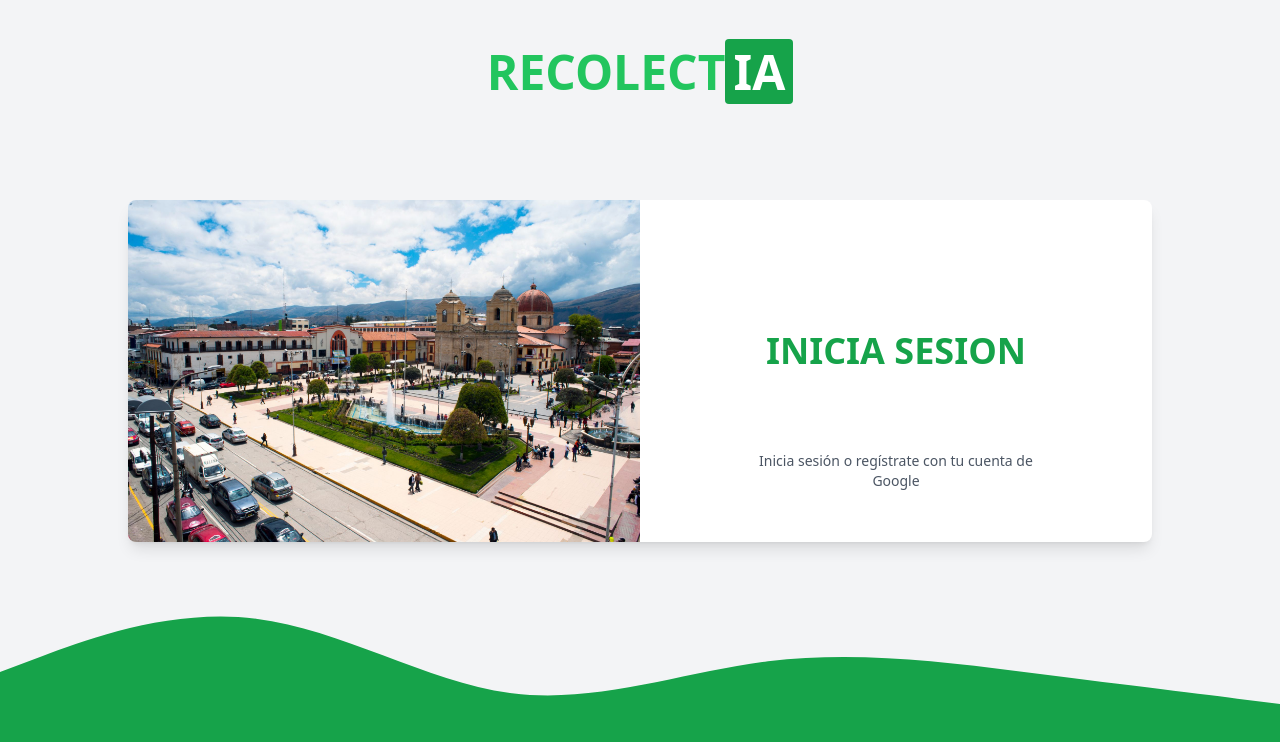
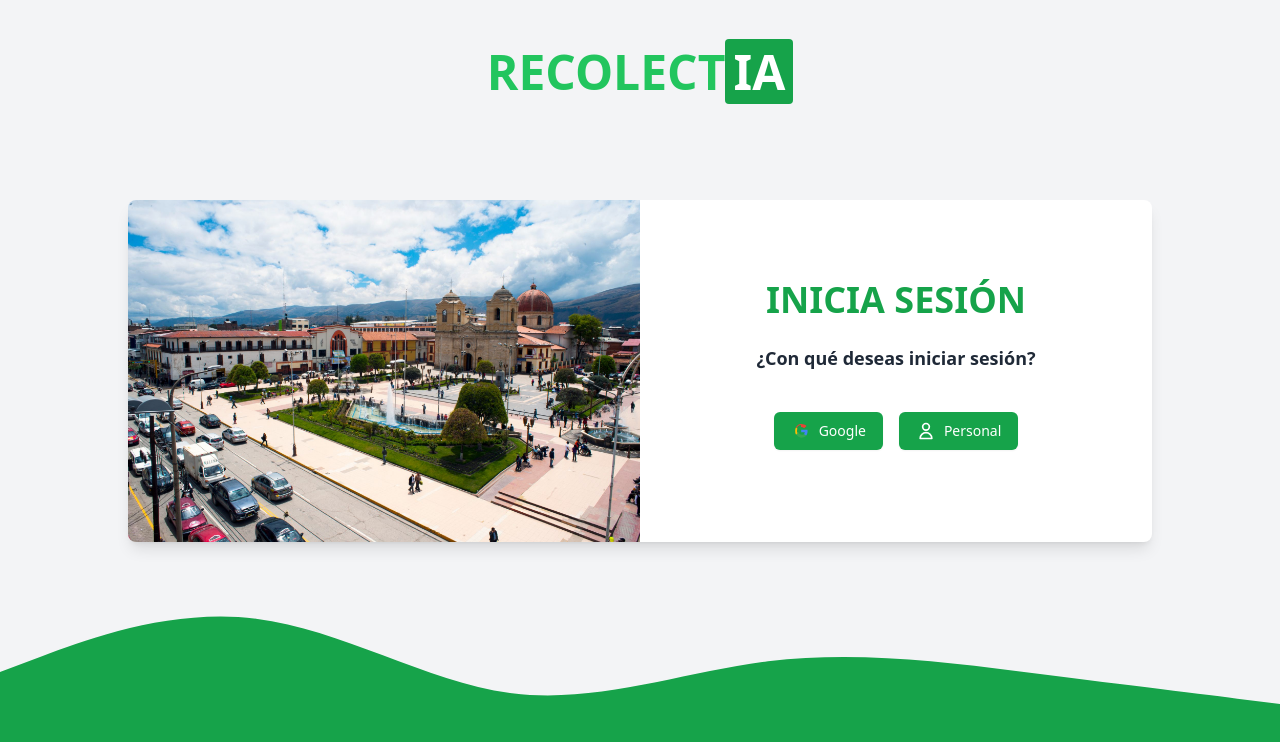
Before and after one commit to ThonyMarckDEV/RECOLECTIA_FRONTEND, a React (Create React App) app: page / in a window 1280 px wide. Shown: the top 742 px of the page. Built offline with nearby package versions, Linux system fonts and the light colour scheme.

Commit message:
Added UIS

```diff
--- a/src/ui/auth/Login/Login.jsx
+++ b/src/ui/auth/Login/Login.jsx
@@ -5,11 +5,16 @@ import 'react-toastify/dist/ReactToastify.css';
 import { GoogleOAuthProvider, GoogleLogin } from '@react-oauth/google';
 import jwtUtils from '../../../utilities/jwtUtils';
 import LoadingScreen from '../../../components/Shared/LoadingScreen';
+import LoginForm from './components/LoginForm';
 import authService from './services/authService';
 import loginimg from '../../../assets/img/login.jpg';
 
 const Login = () => {
   const [loading, setLoading] = useState(false);
+  const [username, setUsername] = useState('');
+  const [password, setPassword] = useState('');
+  const [rememberMe, setRememberMe] = useState(false);
+  const [loginMethod, setLoginMethod] = useState(null); // 'google' or 'personal'
   const navigate = useNavigate();
 
   const handleGoogleLoginSuccess = async (credentialResponse) => {
@@ -20,8 +25,12 @@ const Login = () => {
       const { access_token, refresh_token, idRefreshToken: refresh_token_id } = result;
 
       const accessTokenExpiration = '; path=/; Secure; SameSite=Strict';
-      const refreshTokenExpiration = `; expires=${new Date(Date.now() + 7 * 24 * 60 * 60 * 1000).toUTCString()}; path=/; Secure; SameSite=Strict`;
-      const refreshTokenIDExpiration = `; expires=${new Date(Date.now() + 7 * 24 * 60 * 60 * 1000).toUTCString()}; path=/; Secure; SameSite=Strict`;
+      const refreshTokenExpiration = rememberMe
+        ? `; expires=${new Date(Date.now() + 7 * 24 * 60 * 60 * 1000).toUTCString()}; path=/; Secure; SameSite=Strict`
+        : '; path=/; Secure; SameSite=Strict';
+      const refreshTokenIDExpiration = rememberMe
+        ? `; expires=${new Date(Date.now() + 7 * 24 * 60 * 60 * 1000).toUTCString()}; path=/; Secure; SameSite=Strict`
+        : '; path=/; Secure; SameSite=Strict';
 
       document.cookie = `access_token=${access_token}${accessTokenExpiration}`;
       document.cookie = `refresh_token=${refresh_token}${refreshTokenExpiration}`;
@@ -54,6 +63,53 @@ const Login = () => {
     }
   };
 
+  const handleLogin = async (e) => {
+    e.preventDefault();
+    setLoading(true);
+    try {
+      const result = await authService.login(username, password, rememberMe);
+
+      const { access_token, refresh_token, idRefreshToken: refresh_token_id } = result;
+
+      const accessTokenExpiration = '; path=/; Secure; SameSite=Strict';
+      const refreshTokenExpiration = rememberMe
+        ? `; expires=${new Date(Date.now() + 7 * 24 * 60 * 60 * 1000).toUTCString()}; path=/; Secure; SameSite=Strict`
+        : '; path=/; Secure; SameSite=Strict';
+      const refreshTokenIDExpiration = rememberMe
+        ? `; expires=${new Date(Date.now() + 7 * 24 * 60 * 60 * 1000).toUTCString()}; path=/; Secure; SameSite=Strict`
+        : '; path=/; Secure; SameSite=Strict';
+
+      document.cookie = `access_token=${access_token}${accessTokenExpiration}`;
+      document.cookie = `refresh_token=${refresh_token}${refreshTokenExpiration}`;
+      document.cookie = `refresh_token_id=${refresh_token_id}${refreshTokenIDExpiration}`;
+
+      const rol = jwtUtils.getUserRole(access_token);
+
+      switch (rol) {
+        case 'admin':
+          toast.success('¡Login exitoso!');
+          setTimeout(() => navigate('/admin'), 1500);
+          break;
+        case 'usuario':
+          toast.success('¡Login exitoso!');
+          setTimeout(() => navigate('/usuario'), 1500);
+          break;
+        case 'recolector':
+          toast.success('¡Login exitoso!');
+          setTimeout(() => navigate('/recolector'), 1500);
+          break;
+        default:
+          console.error('Rol no reconocido:', rol);
+          toast.error(`Rol no reconocido: ${rol}`);
+      }
+    } catch (error) {
+      console.error('Error en login:', error);
+      toast.error('Error al iniciar sesión. Por favor, verifica tus credenciales.');
+    } finally {
+      setLoading(false);
+    }
+  };
+
   return (
     <GoogleOAuthProvider clientId="265411714077-agc6ajcfsq3gu56982on32b52p7lbcir.apps.googleusercontent.com">
       <div className="relative min-h-screen w-full bg-gray-100 flex flex-col items-center justify-start p-4 overflow-hidden">
@@ -79,7 +135,15 @@ const Login = () => {
           </svg>
         </div>
 
-        <ToastContainer />
+        <ToastContainer
+          position="top-right"
+          autoClose={5000}
+          hideProgressBar={false}
+          closeOnClick
+          pauseOnHover
+          draggable
+          theme="light"
+        />
         {/* Main Content */}
         <div className="max-w-5xl w-full bg-white rounded-lg shadow-lg flex flex-col lg:flex-row overflow-hidden relative z-10 mt-6 sm:mt-10 lg:mt-20">
           {/* Image Section */}
@@ -91,16 +155,75 @@ const Login = () => {
             />
           </div>
 
-          {/* Google Login Section */}
-          <div className="w-full lg:w-1/2 p-6 sm:p-8 lg:p-12 flex flex-col items-center justify-center mt-12 sm:mt-16 lg:mt-20">
+          {/* Login Section */}
+          <div className="w-full lg:w-1/2 p-6 sm:p-8 lg:p-12 flex flex-col items-center justify-start mt-4 sm:mt-6 lg:mt-8">
             <h3 className="text-2xl sm:text-3xl lg:text-4xl font-extrabold text-green-600 mb-6 text-center">
-              INICIA SESION
+              INICIA SESIÓN
             </h3>
 
             {loading ? (
               <LoadingScreen />
             ) : (
-              <div className="flex flex-col items-center w-full max-w-xs">
+              <div className="flex flex-col items-center w-full max-w-xs space-y-6">
+                <h4 className="text-lg font-semibold text-gray-800 mb-4">
+                  ¿Con qué deseas iniciar sesión?
+                </h4>
+                <div className="flex flex-col sm:flex-row gap-4 w-full justify-center">
+                  <button
+                    onClick={() => setLoginMethod('google')}
+                    className={`flex items-center justify-center py-2 px-4 border border-transparent rounded-md shadow-sm text-sm font-medium text-white ${
+                      loginMethod === 'google' ? 'bg-green-700' : 'bg-green-600 hover:bg-green-700'
+                    } focus:outline-none focus:ring-2 focus:ring-offset-2 focus:ring-green-500`}
+                  >
+                    <svg
+                      className="w-5 h-5 mr-2"
+                      viewBox="0 0 24 24"
+                      fill="currentColor"
+                    >
+                      <path
+                        d="M12.24 10.667v2.833h4.396c-.177 1.093-.702 2.015-1.49 2.634l2.418 1.867c1.467-1.354 2.316-3.287 2.316-5.501 0-.682-.066-1.346-.19-1.983h-7.45z"
+                        fill="#4285F4"
+                      />
+                      <path
+                        d="M12 20c2.667 0 4.867-.867 6.49-2.333l-2.418-1.867c-.734.5-1.667.834-2.772.834-2.133 0-3.934-1.434-4.578-3.366H5.733v2.133C7.333 18.133 9.533 20 12 20z"
+                        fill="#34A853"
+                      />
+                      <path
+                        d="M7.422 13.667c-.167-.5-.267-1.033-.267-1.667s.1-1.167.267-1.667V8.2H5.733C5.2 9.333 5 10.6 5 12s.2 2.667.733 3.8h1.689z"
+                        fill="#FBBC05"
+                      />
+                      <path
+                        d="M12 7.333c1.467 0 2.767.5 3.8 1.467l2.834-2.834C16.867 4.533 14.667 3.667 12 3.667c-2.667 0-4.867 1.867-6.467 4.533h1.689c.644-1.932 2.444-3.333 4.778-3.333z"
+                        fill="#EA4335"
+                      />
+                    </svg>
+                    Google
+                  </button>
+                  <button
+                    onClick={() => setLoginMethod('personal')}
+                    className={`flex items-center justify-center py-2 px-4 border border-transparent rounded-md shadow-sm text-sm font-medium text-white ${
+                      loginMethod === 'personal' ? 'bg-green-700' : 'bg-green-600 hover:bg-green-700'
+                    } focus:outline-none focus:ring-2 focus:ring-offset-2 focus:ring-green-500`}
+                  >
+                    <svg
+                      className="w-5 h-5 mr-2"
+                      fill="none"
+                      stroke="currentColor"
+                      viewBox="0 0 24 24"
+                      xmlns="http://www.w3.org/2000/svg"
+                    >
+                      <path
+                        strokeLinecap="round"
+                        strokeLinejoin="round"
+                        strokeWidth={2}
+                        d="M16 7a4 4 0 11-8 0 4 4 0 018 0zM12 14a7 7 0 00-7 7h14a7 7 0 00-7-7z"
+                      />
+                    </svg>
+                    Personal
+                  </button>
+                </div>
+                {loginMethod === 'google' && (
+                  <div className="w-full mt-6">
                     <GoogleLogin
                       onSuccess={handleGoogleLoginSuccess}
                       onError={() => {
@@ -116,6 +239,21 @@ const Login = () => {
                     </p>
                   </div>
                 )}
+                {loginMethod === 'personal' && (
+                  <div className="w-full mt-6">
+                    <LoginForm
+                      username={username}
+                      setUsername={setUsername}
+                      password={password}
+                      setPassword={setPassword}
+                      handleLogin={handleLogin}
+                      rememberMe={rememberMe}
+                      setRememberMe={setRememberMe}
+                    />
+                  </div>
+                )}
+              </div>
+            )}
           </div>
         </div>
       </div>
--- a/src/ui/auth/Login/services/authService.js
+++ b/src/ui/auth/Login/services/authService.js
@@ -1,5 +1,18 @@
 import axios from 'axios';
 import API_BASE_URL from '../../../../js/urlHelper';
+
+const login = async (username, password, rememberMe) => {
+  const response = await axios.post(
+    `${API_BASE_URL}/api/login`,
+    { username, password, remember_me: rememberMe },
+    {
+      headers: {
+        'Content-Type': 'application/json',
+      },
+    }
+  );
+  return response.data;
+};
 
 const googleLogin = async (googleToken) => {
   const response = await axios.post(
@@ -15,6 +28,7 @@ const googleLogin = async (googleToken) => {
 };
 
 const authService = {
+  login,
   googleLogin
 };
 
--- a/src/ui/usuario/home.jsx
+++ b/src/ui/usuario/home.jsx
@@ -4,7 +4,7 @@ const Home = () => {
   return (
     <div className="flex-1 p-6">
       <h1 className="text-2xl font-bold text-gray-800">
-        Bienvenido al Home Rol: Cliente
+        Bienvenido al Home Rol: Usuario
       </h1>
     </div>
   );
```
Also changed, not shown: src/components/Shared/SideBar.jsx (+8 -8 lines), src/ui/auth/Login/components/LoginForm.jsx (+4 -19 lines). Lines whose indentation alone changed are shown as unchanged.
